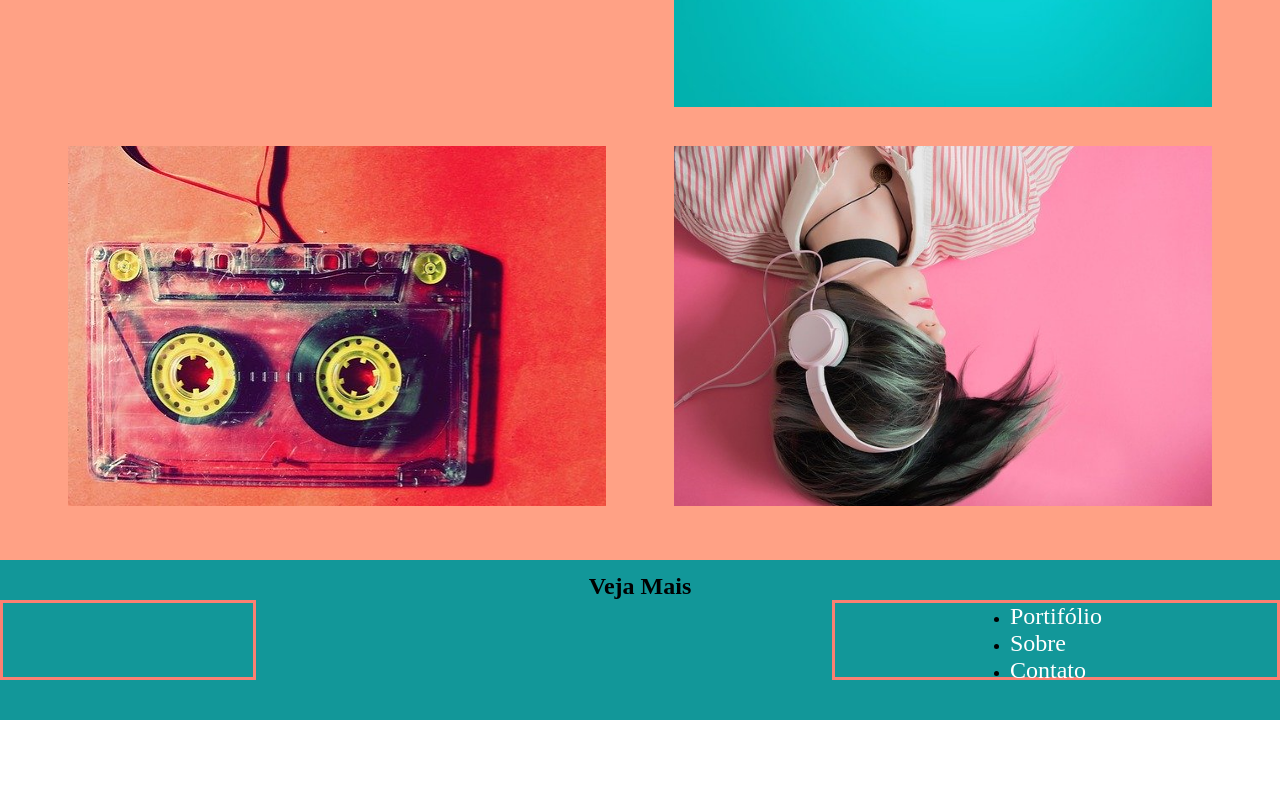
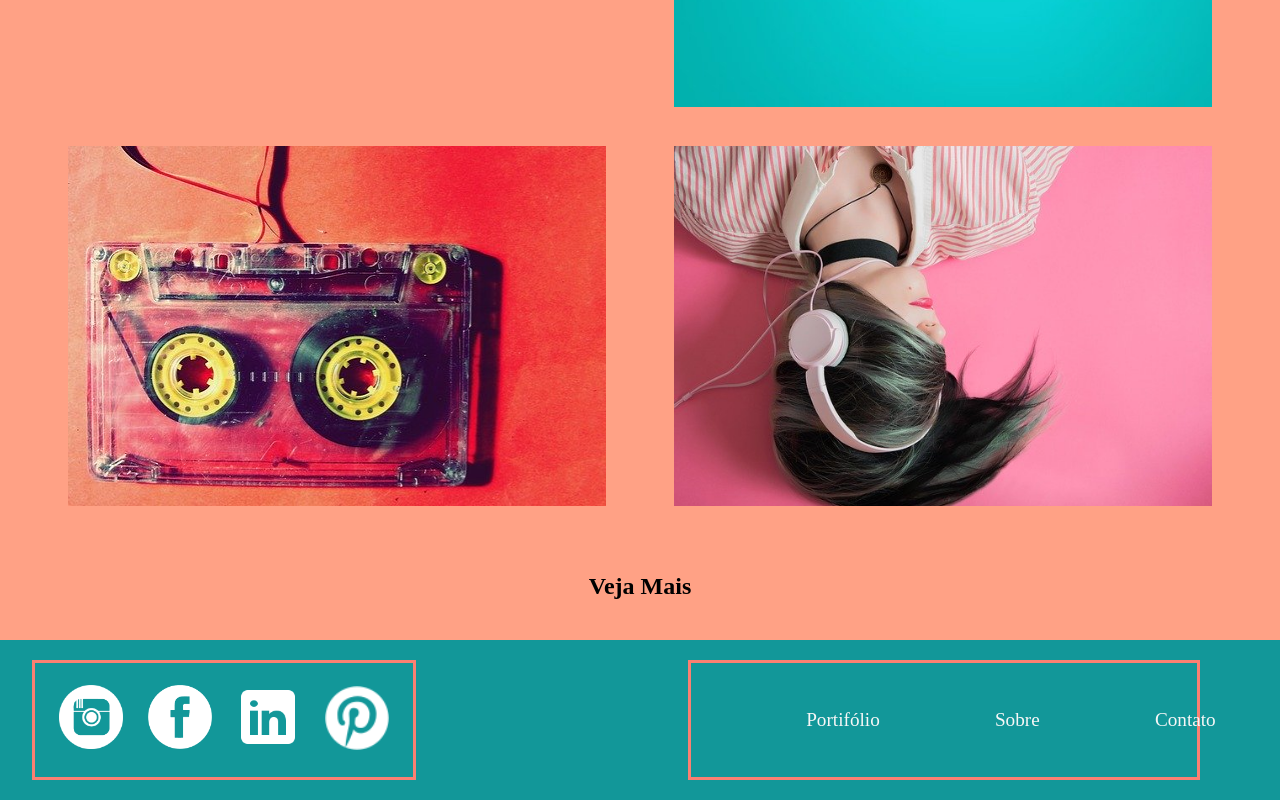
Before and after one commit to JesusBaro/beat, a plain HTML site: page index.html in a window 1280 px wide. Shown: the part 859-1659 px from the top of the page. Before the commit the page ends 1579 px from the top, so only its background shows below. Drawn offline with Linux system fonts and the light colour scheme.

Commit message:
atualizaçao footer 19/11

```diff
--- a/index.html
+++ b/index.html
@@ -80,16 +80,44 @@
     </main>
 </body>
 <footer>
-    <div class="footerLogo"></div>
+    <section class="footerLogo">
+        <div>
+       <a href="http://">
+        <img
+         src="assets/logo1.png"
+          alt="instagram">
+       </a>
+    </div>
+        <div>
+       <a href="http://">
+        <img
+         src="assets/face.png"
+          alt="facebook">
+        </a>
+    </div>
+        <div>
+        <a href="http://">
+        <img
+        src="assets/linkedin.png"
+         alt="linkedin">
+        </a>
+    </div>
+        <div>
+        <img
+        src="assets/pin.png"
+         alt="pinterest">
+        </a>
+    </div>
+    </section>
 
-    <div class="footerTxt">
+    <span class="footerTxt">
         <nav class="footerNav">
         <ul class="footerUl">
-            <li> <a href="#">Portifólio</a> </li>
-            <li> <a href="#">Sobre</a> </li>
-            <li> <a href="#">Contato</a> </li>
+            <li class="linkfooter"> Portifólio </li>
+            <li class="linkfooter" > Sobre </li>
+            <li class="linkfooter"> Contato </li>
         </ul>
     </nav>
-    </div>
+    </span>
 </footer>
 </html>
--- a/style.css
+++ b/style.css
@@ -75,10 +75,7 @@ a{
 color: white;
 font-size:1.5rem ;
 }
-a :hover{
-    transition: ease-in-out 0.2s;
-    transform: scale(1.7);
-}
+
 h1{
 color: white;
 font-size: 4rem;
@@ -102,7 +99,7 @@ body{
 }
 main{
 width: 100%;
-    height: 65rem;
+height: 70rem;
 background-color: #FFA185;
 }
 #mainAquarela{
@@ -198,17 +195,66 @@ display: flex;
 justify-content: space-between;
 align-items: center;
 }
+/* #footerSection{
+display: flex;
+justify-content: space-between;
+align-items: center;
+} */
 .footerLogo{
 border: solid salmon;
-width: 20vw;
-height: 10vh;
+width: 30vw;
+height: 15vh;
+margin-left: 2rem;
 display: flex;
 justify-content: space-evenly ;
+align-items: center;
+}
+footer img{
+    width: 5vw;
+    /* align-items: center; */
+    }
+footer a :hover{
+transition: ease-in-out 0.2s;
+transform: scale(1.2);
 }
 .footerTxt{
     border: solid salmon;
-    width: 35vw;
-    height: 10vh;
+    width: 40vw;
+    height: 15vh;
+    margin-right: 5rem;
     display: flex;
-justify-content:space-around ;
+    justify-content: space-between ;
+/* padding-right: 4rem; */
 }
+
+.footerNav{
+    display: flex;
+    /* justify-content: space-between ; */
+}
+.footerUl{
+    display: flex;
+    /* justify-content: space-between ; */
+/* margin-left: 2rem ; */
+}
+/* ----Nao consegui alinhar a lista */
+.linkfooter{
+    align-items: center;
+    color: #F7F7F7;
+    margin-left: 6em;
+    list-style: none;
+    font-size: 1.2em;
+    display: flex;
+}
+
+/* .imgFace{
+    width: 5vw;
+}
+.imgInsta{
+    width: 5vw;
+}
+.imgLinkdein{
+    width: 5vw;
+}
+.imgPin{
+    width: 5vw;
+} */
```
Lines whose indentation alone changed are shown as unchanged.
